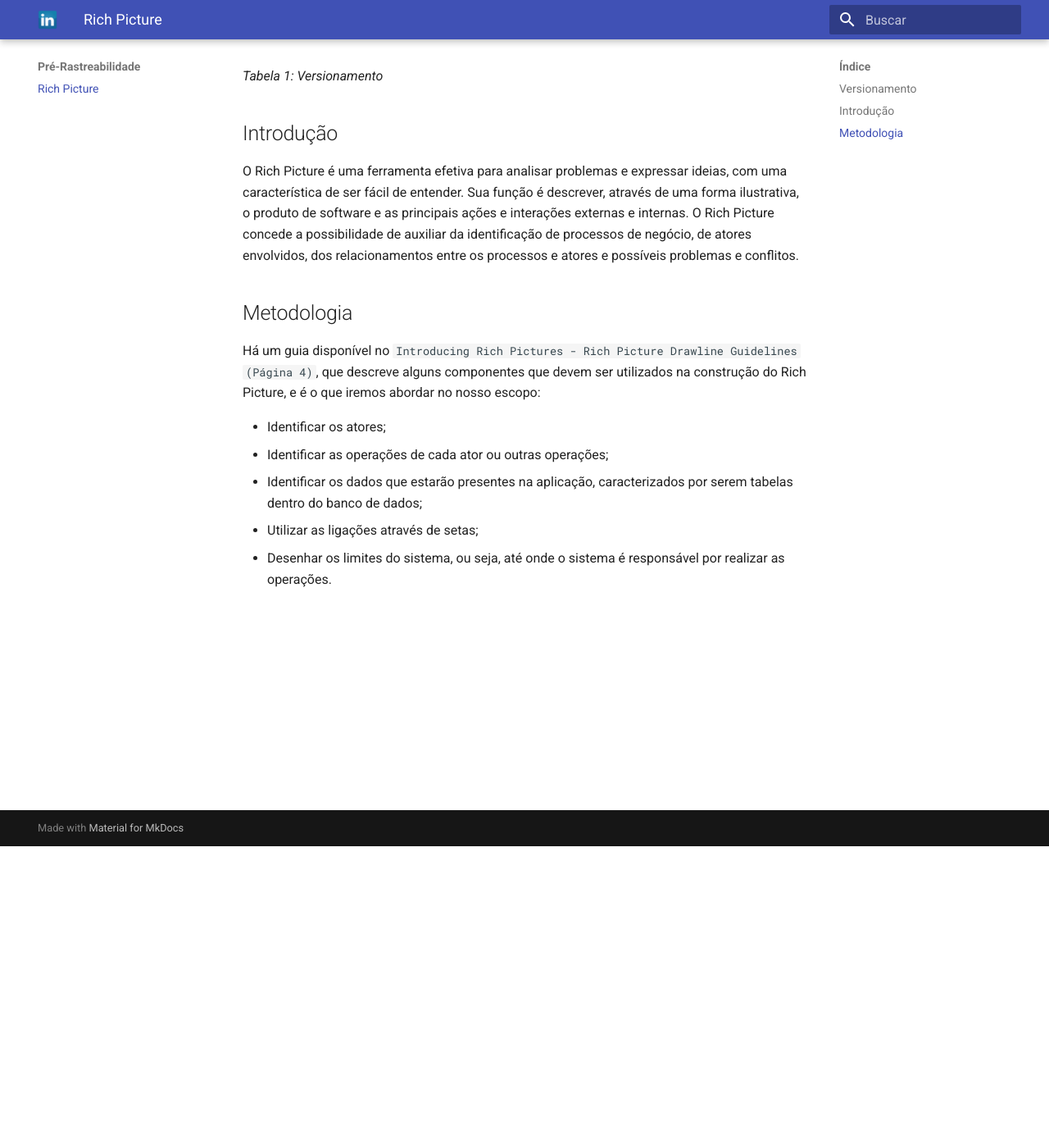
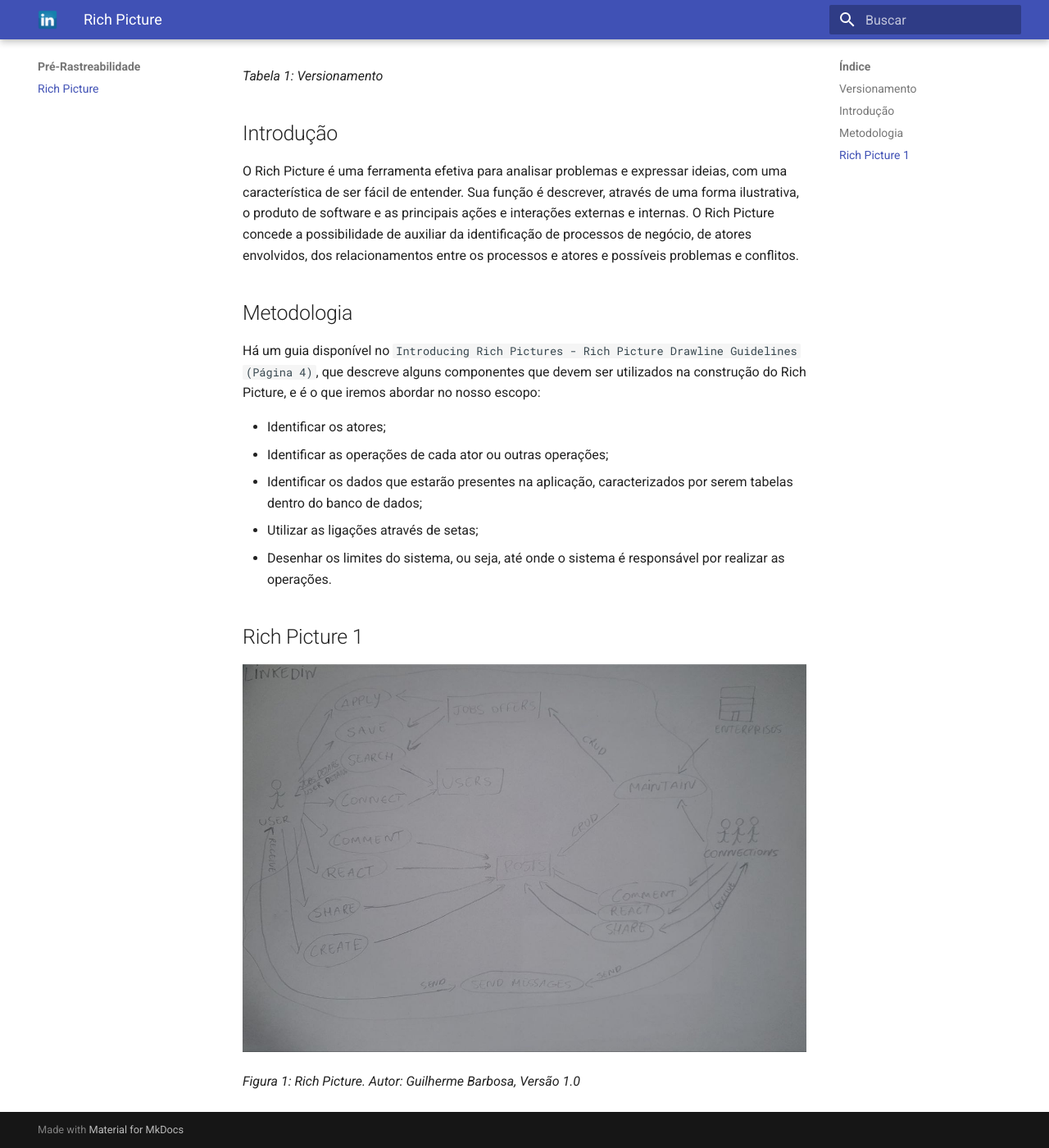
Before and after one commit to Requisitos-de-Software/2022.2-LinkedIn, an MkDocs documentation site: the page built from docs/preRastreabilidade/richPicture.md, in a window 1280 px wide and 1400 px high, scrolled down 368 px. Shown: the whole window at 82% size. Built offline with MkDocs 1.6.1 and Material for MkDocs 9.7.7, drawn with Linux system fonts in a browser that asks for light colours.

Commit message:
Adiciona a primeira versao do Rich Picture

```diff
--- a/docs/preRastreabilidade/richPicture.md
+++ b/docs/preRastreabilidade/richPicture.md
@@ -18,3 +18,9 @@
 * Identificar os dados que estarão presentes na aplicação, caracterizados por serem tabelas dentro do banco de dados;
 * Utilizar as ligações através de setas;
 * Desenhar os limites do sistema, ou seja, até onde o sistema é responsável por realizar as operações.
+
+## Rich Picture 1
+
+![RichPictureGuilherme](../assets/richPictures/RichPicture1.jpg)
+
+*Figura 1: Rich Picture. Autor: Guilherme Barbosa, Versão 1.0*
```
Also changed, not shown: docs/assets/richPictures/RichPicture1.jpg (added).
